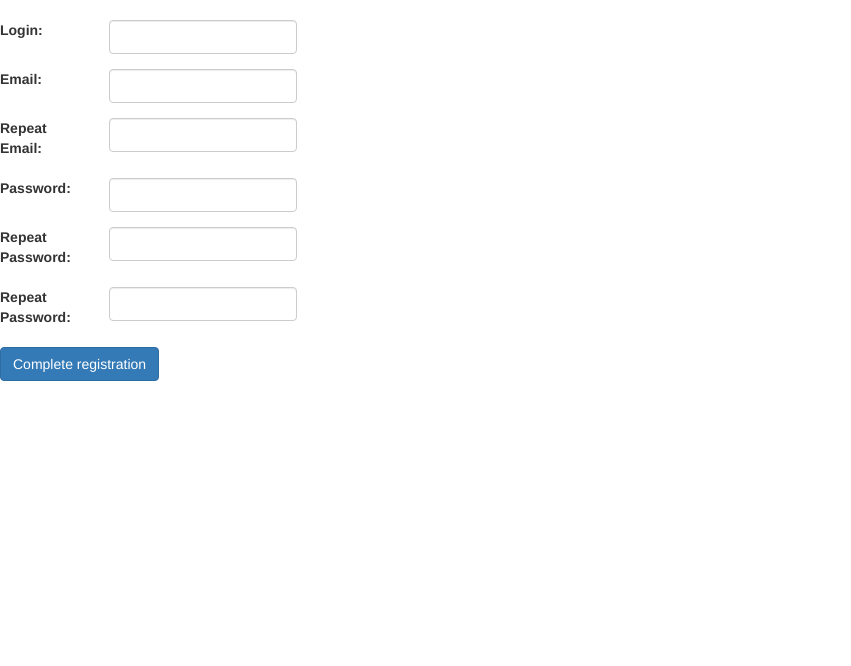
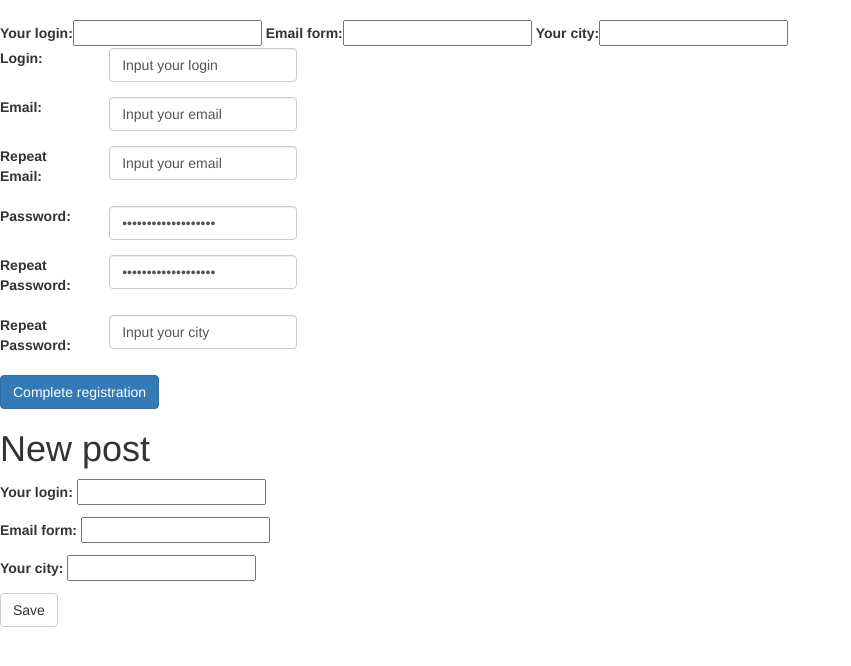
Before and after one commit to jimMoonrock/newproject, a Django app: template app/templates/app/basic.html in a window 1280 px wide. Shown: the top 666 px of the page, without its empty margins (0-851 px from the left). Run offline with Django 3.2, Linux system fonts and the light colour scheme; the template is opened without the code that fills it: values that come from a table or form of the project are taken from there, others are empty; some libraries are stand-ins or nearby versions.

Commit message:
Last Change

```diff
--- a/app/forms.py
+++ b/app/forms.py
@@ -14,15 +14,8 @@ FormЭкземпляр имеет is_valid()метод, который запу
 поместите данные формы в ее cleaned_data атрибут.
 Вся форма при первом отображении будет выглядеть так'''
 from django import forms
-class login_Form(forms.Form):
+class form_for_user(forms.Form):
     input_login = forms.CharField(label="Your login",max_length=15)
-
-class email_Form(forms.Form):
     email_form = forms.EmailField(max_length=15)
-
-
-class password_Form(forms.Form):
     password_form = forms.PasswordInput()
-
-class city_Form(forms.Form):
-    city_form = forms.CharField(label="Your login",max_length=12)
+    city_form = forms.CharField(label="Your city",max_length=12)
--- a/app/templates/app/basic.html
+++ b/app/templates/app/basic.html
@@ -14,39 +14,49 @@
 <form method="post"> <!-- Чтобы не могли взаламать странмцу,токен - генерирует рандомные цифры -->
     {% csrf_token %}
 
+    {{form}}
 
     <div class="form-group row">
     <label for="login_Form" class="col-sm-1 col-form-label">Login: </label>
     <div class="col-sm-2">
         <input type="text" class="form-control" id="login_Form" name = {{input_Login}}
-                  placeholder="Input your login"> <!-- value="Default name for team." -->
+                  placeholder="Input your login" value ="Input your login">
     </div>
   </div>
+</form>
 
+
+
+
+<form method="post">
+    {% csrf_token %}
 
     <div class="form-group row">
     <label for="email_Form1" class="col-sm-1 col-form-label">Email: </label>
     <div class="col-sm-2">
       <input type="text" class="form-control" id="email_Form1" name = {{input_login}}
-                  placeholder="Input your email">
+                  placeholder="Input your email" value ="Input your email">
     </div>
   </div>
-
 
       <div class="form-group row">
     <label for="email_Form2" class="col-sm-1 col-form-label">Repeat Email: </label>
     <div class="col-sm-2">
       <input type="text" class="form-control" id="email_Form2" name = {{input_email}}
-                  placeholder="Repeat your email">
+                  placeholder="Repeat your email" value ="Input your email">
     </div>
   </div>
+</form>
 
+
+<form method="post">
+    {% csrf_token %}
 
   <div class="form-group row">
     <label for="password_Form1" class="col-sm-1 col-form-label">Password: </label>
     <div class="col-sm-2">
       <input type="password" class="form-control" id="password_Form1" name = {{input_password}}
-                  placeholder="Input your password">
+                  placeholder="Input your password" value ="Input your password">
     </div>
   </div>
 
@@ -55,26 +65,35 @@
     <label for="password_Form2" class="col-sm-1 col-form-label">Repeat Password: </label>
     <div class="col-sm-2">
       <input type="password" class="form-control" id="password_Form2" name = {{input_password}}
-                  placeholder="Repeat your password">
+                  placeholder="Repeat your password" value ="Input your password">
     </div>
   </div>
+</form>
 
 
+
+    <form method="post">
      <div class="form-group row">
     <label for="city_Form" class="col-sm-1 col-form-label">Repeat Password: </label>
     <div class="col-sm-2">
       <input type="text" class="form-control" id="city_Form" name = {{input_city}}
-                  placeholder="Input your city">
+                  placeholder="Input your city" value ="Input your city">
     </div>
   </div>
-
+    </form>
 
     <button class="btn btn-primary" type="submit">Complete registration</button>
 
 
 
-</form>
-
+{% block content %}
+    <h1>New post</h1>
+    <form method="POST" class="post-form">
+        {% csrf_token %}
+        {{ form.as_p }}
+        <button type="submit" class="save btn btn-default">Save</button>
+    </form>
+{% endblock %}
 
 
 </body>
```
Also changed, not shown: app/views.py (+30 -0 lines).
